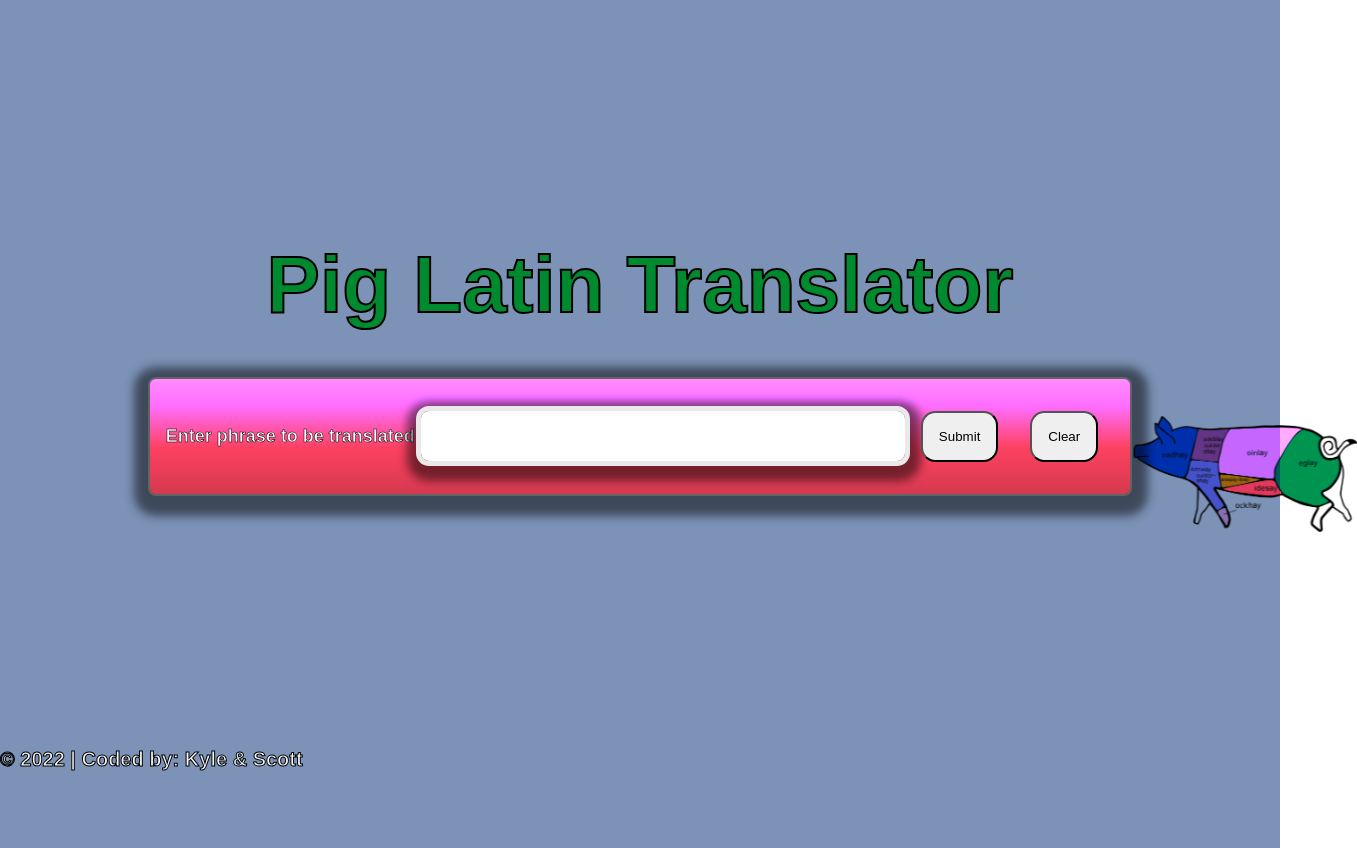
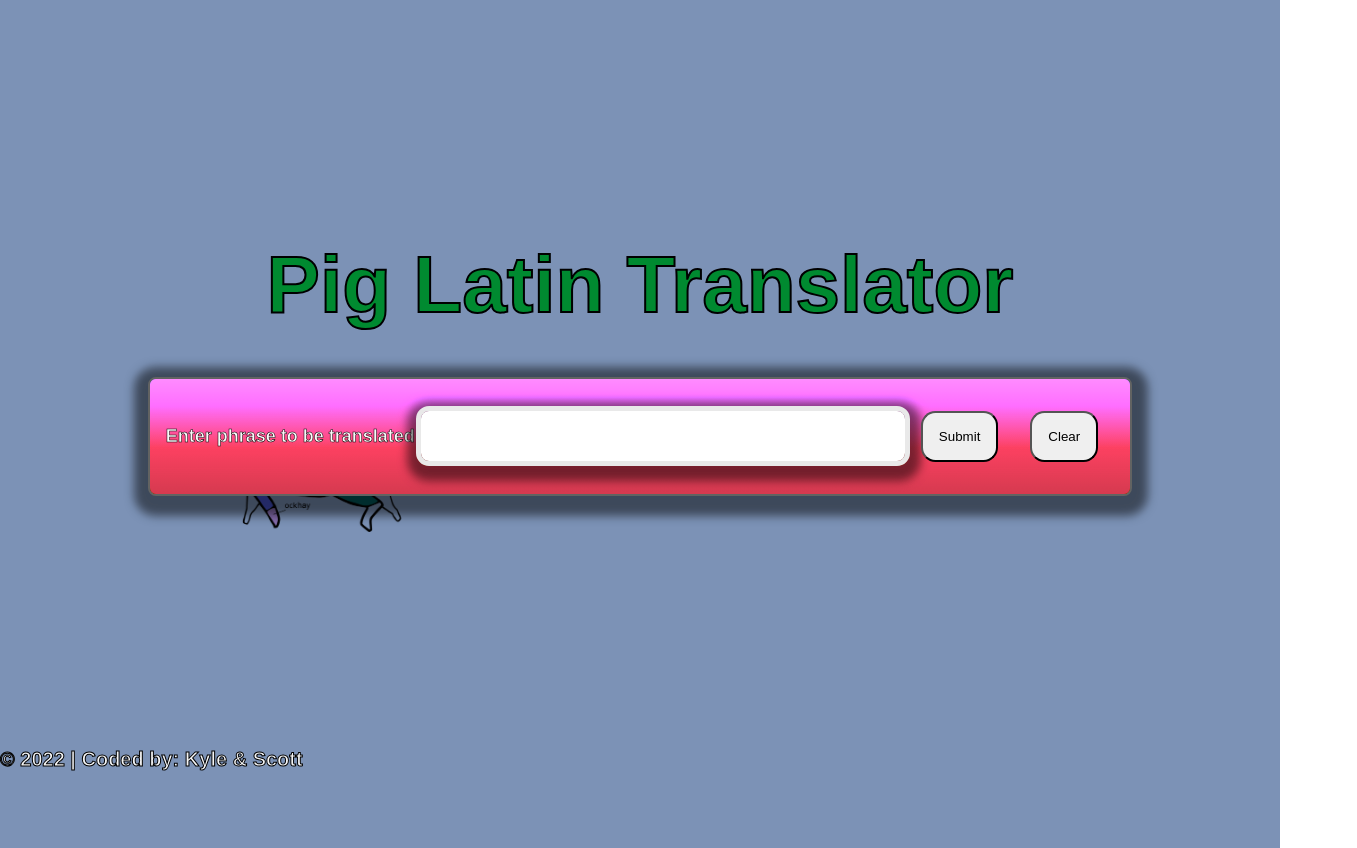
Before and after one commit to learn-academy-2023-charlie/pig-latin-monday-thru-fri-yay, a React (Create React App) app: page / in a window 1280 px wide. Shown: the whole page, 1357 px wide, since content can reach past the window. Built offline with nearby package versions, Linux system fonts and the light colour scheme.

Commit message:
finally a branch

```diff
--- a/src/index.css
+++ b/src/index.css
@@ -124,14 +124,14 @@ code {
   bottom: 1;
   left: calc(50% - 50px);
   transform: translateX(calc(-50% + 50px));
-  animation: walk 5s linear infinite;
+  animation: walk 6s linear infinite;
   mix-blend-mode: multiply;
   filter: contrast(1);
 }
 
 @keyframes walk {
   0% {
-    left: calc(100vw - 100px);
+    left: calc(100vw + 100px);
   }
   100% {
     left: 0;
@@ -144,7 +144,7 @@ code {
   left: 0;
   background-color: white;
   mix-blend-mode: screen;
-  animation: wiggle 0.5s ease-in-out infinite;
+  animation: wiggle 5s ease-in-out infinite;
 }
 
 @keyframes wiggle {
```
